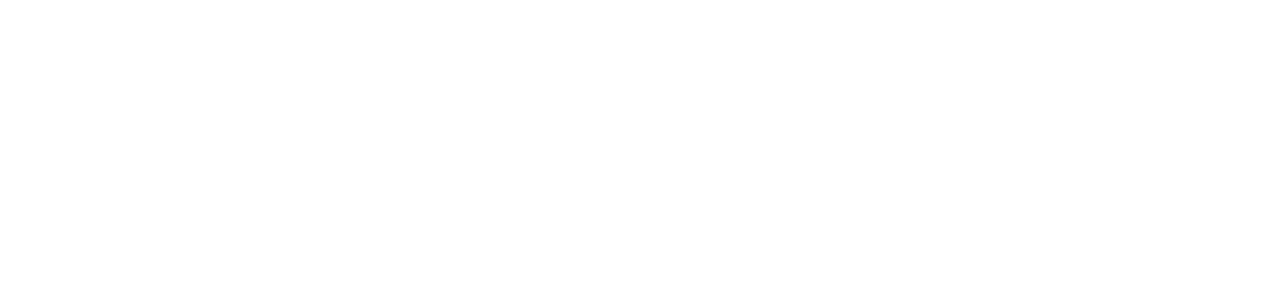
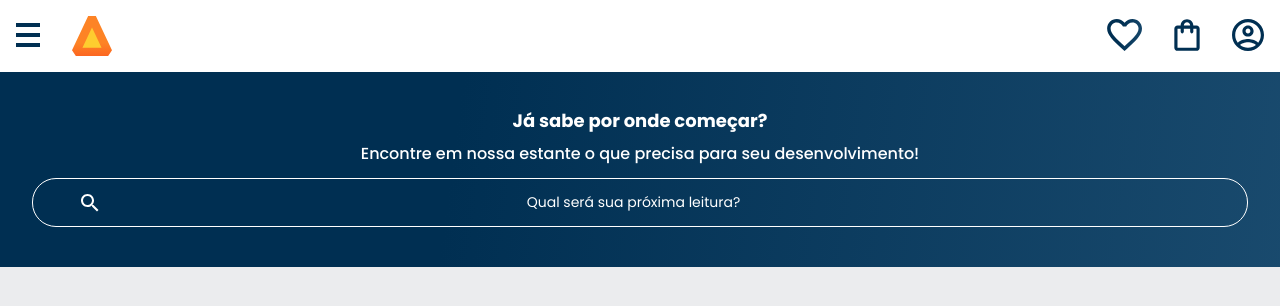
Before and after one commit to delfo2/Alura-Livros, a plain HTML site: page index.html in a window 1280 px wide. Drawn offline with nearby package versions, Linux system fonts and the light colour scheme.

Commit message:
codando html e estilizando css

```diff
--- /dev/null
+++ b/assets/css/banner.css
@@ -0,0 +1,36 @@
+.banner {
+    background: var(--azul-degrade);
+    color: var(--branco);
+    text-align: center;
+    padding: 2.5em 2em;
+}
+
+.banner__titulo {
+    font-size: 18px;
+    font-weight: 700;
+}
+
+.banner__texto {
+    font-weight: 500;
+    margin: 1em 0;
+}
+
+.banner__pesquisa {
+    background-color: transparent;
+    border: 1px solid var(--branco);
+    border-radius: 24px;
+    color: var(--branco);
+    padding: 1rem;
+    width: 100%;
+}
+
+.banner__pesquisa::placeholder {
+    background-image: url(../img/lupa.svg);
+    background-repeat: no-repeat;
+    background-position: 2rem;
+    color: var(--branco);
+    font-family: var(--fonte-principal);
+    font-size: 14px;
+    font-weight: 400;
+    text-align: center;
+}
--- /dev/null
+++ b/assets/css/header.css
@@ -0,0 +1,61 @@
+.cabecalho {
+    align-items: center;
+    background-color: var(--branco);
+    display: flex;
+    justify-content: space-between;
+    position: relative;
+}
+
+.cabecalho__menu-hamburguer {
+    background-image: url(../img/Menu.svg);
+    background-repeat: no-repeat;
+    background-position: center;
+    display: inline-block;
+    height: 24px;
+    width: 24px;
+}
+
+.container {
+    display: flex;
+    align-items: center;
+}
+
+.container__icone {
+    margin: 1rem;
+}
+
+.cabecalho__menu-lista {
+    display: none;
+    position: absolute;
+    top: 100%;
+    width: 60vw;
+}
+
+.cabecalho__botao {
+    display: none;
+}
+
+.cabecalho__botao:checked ~ .cabecalho__menu-lista {
+    display: block;
+}
+
+.lista__titulo, .lista__item {
+    background-color: var(--branco);
+    padding: 1rem;
+}
+
+.lista__titulo {
+    color: var(--laranja);
+    font-size: 16px;
+    font-weight: 700;
+}
+
+.lista__link {
+    -webkit-background-clip: text;
+    -webkit-text-fill-color: transparent;
+    background: linear-gradient(97.54deg, #002F52 35.49%, #326589 165.37%);
+    background-clip: text;
+    font-size: 16px;
+    text-transform: uppercase;
+    text-decoration: none;
+}
--- /dev/null
+++ b/assets/css/style.css
@@ -0,0 +1,15 @@
+:root {
+    --cor-fundo: #EBECEE;
+    --branco: #FFFFFF;
+    --laranja: #EB9B00;
+    --azul-degrade: linear-gradient(97.54deg, #002F52 35.49%, #326589 165.37%);
+
+    --fonte-principal: 'Poppins', sans-serif;
+}
+
+body {
+    background-color: var(--cor-fundo);
+    font-family: var(--fonte-principal);
+    font-size: 16px;
+    font-weight: 400;
+}
--- a/index.html
+++ b/index.html
@@ -5,8 +5,44 @@
     <meta http-equiv="X-UA-Compatible" content="IE=edge">
     <meta name="viewport" content="width=device-width, initial-scale=1.0">
     <title>Alura Livros</title>
+    <link rel="stylesheet" href="https://cdnjs.cloudflare.com/ajax/libs/meyer-reset/2.0/reset.min.css" integrity="sha512-NmLkDIU1C/C88wi324HBc+S2kLhi08PN5GDeUVVVC/BVt/9Izdsc9SVeVfA1UZbY3sHUlDSyRXhCzHfr6hmPPw==" crossorigin="anonymous" referrerpolicy="no-referrer" />
+    <link rel="preconnect" href="https://fonts.googleapis.com">
+    <link rel="preconnect" href="https://fonts.gstatic.com" crossorigin>
+    <link href="https://fonts.googleapis.com/css2?family=Poppins:wght@300;400;500;700&display=swap" rel="stylesheet">
+    <link rel="stylesheet" href="./assets/css/style.css">
+    <link rel="stylesheet" href="./assets/css/header.css">
+    <link rel="stylesheet" href="./assets/css/banner.css">
 </head>
 <body>
+    <header class="cabecalho">
+        <div class="container">
+            <input type="checkbox" name="botão menu" id="menu" class="cabecalho__botao">
+            <label for="menu">
+                <span class="cabecalho__menu-hamburguer container__icone"></span>
+            </label>
+            <ul class="cabecalho__menu-lista">
+                <li class="lista__titulo">Categorias</li>
+                <li class="lista__item"><a href="#" class="lista__link">programação</a></li>
+                <li class="lista__item"><a href="#" class="lista__link">Front-End</a></li>
+                <li class="lista__item"><a href="#" class="lista__link">Infraestrutura</a></li>
+                <li class="lista__item"><a href="#" class="lista__link">Business</a></li>
+                <li class="lista__item"><a href="#" class="lista__link">Design & UX</a></li>
+            </ul>
+            <img src="./assets/img/Logo.svg" alt="logo da alura livros" class="container__icone">
+        </div>
+
+        <div class="container">
+            <a href="#"><img src="./assets/img/Favoritos.svg" alt="meus Favoritos" class="container__icone"></a>
+            <a href="#"><img src="./assets/img/Compras.svg" alt="carrinho de compras" class="container__icone"></a>
+            <a href="#"><img src="./assets/img/Usuario.svg" alt="meu perfil" class="container__icone"></a>
+        </div>
+    </header>
+
+    <section class="banner">
+        <h2 class="banner__titulo">Já sabe por onde começar?</h2>
+        <p class="banner__texto">Encontre em nossa estante o que precisa para seu desenvolvimento!</p>
+        <input type="search" class="banner__pesquisa" placeholder="Qual será sua próxima leitura?">
+    </section>
 
 </body>
 </html>
```
Also changed, not shown: assets/img/Compras.svg (added), assets/img/Favoritos.svg (added), assets/img/Logo.svg (added), assets/img/Menu.svg (added), assets/img/Usuario.svg (added), assets/img/lupa.svg (added), style.css (deleted).
